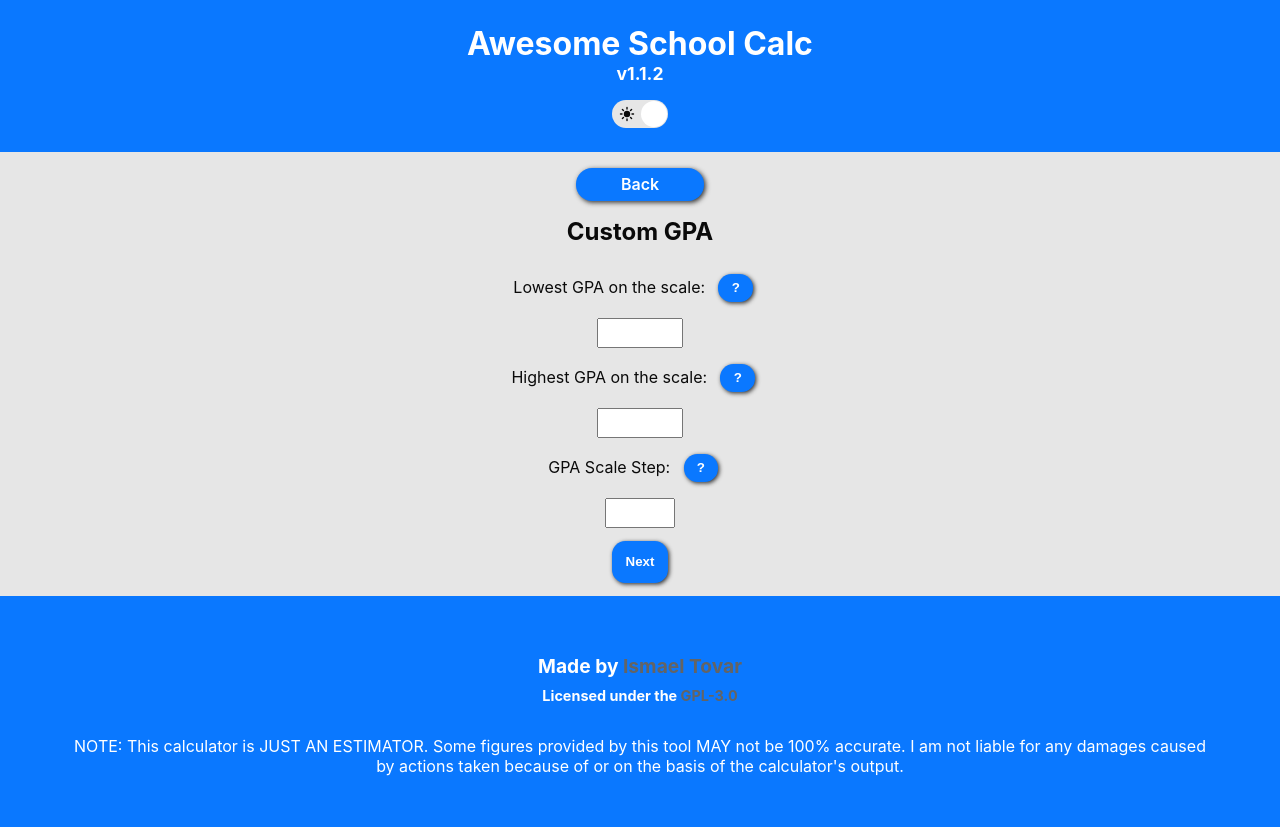
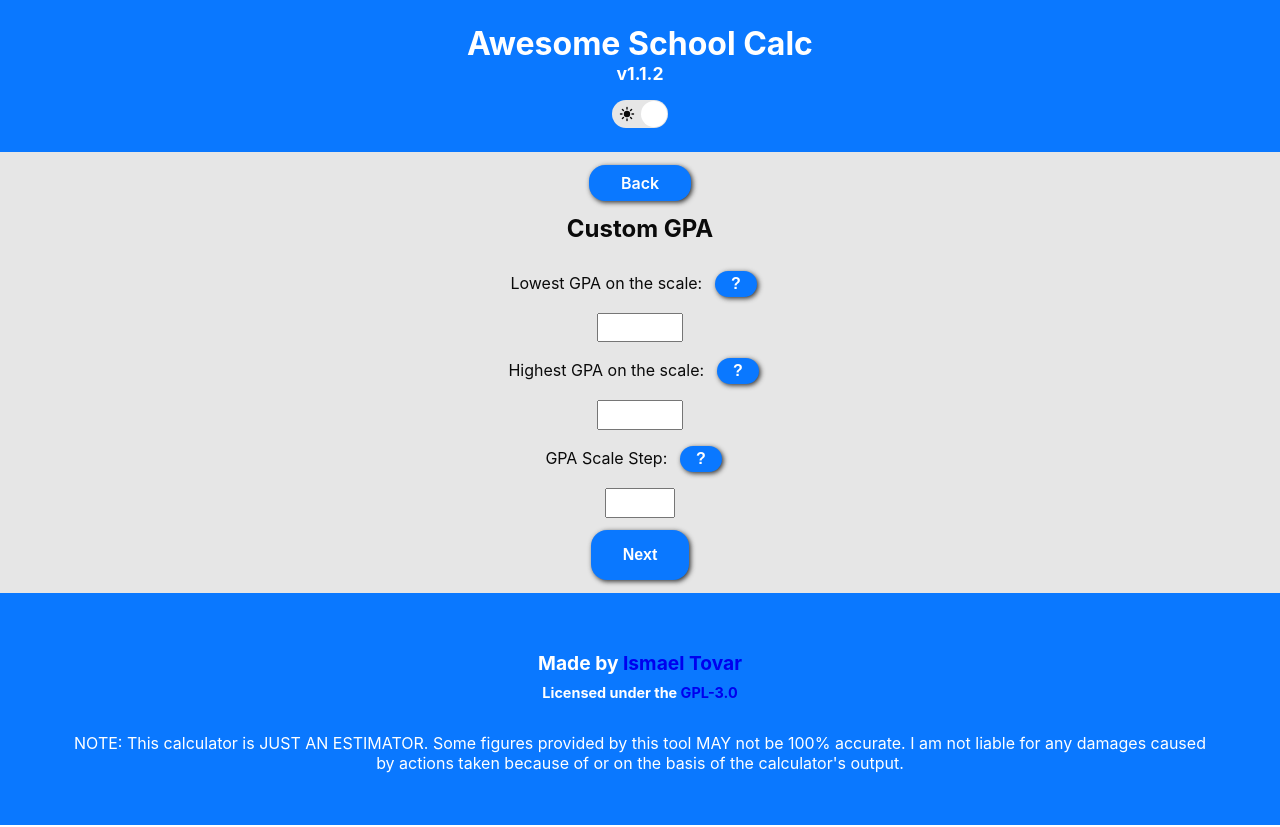
Before and after one commit to ismaeltech01/awesome-school-calc, a React (Create React App) app: page /gpa/custom in a window 1280 px wide. Built offline with nearby package versions, Linux system fonts and the light colour scheme.

Commit message:
Improved UI of buttons

```diff
--- a/src/css/CalcHeader.scss
+++ b/src/css/CalcHeader.scss
@@ -10,6 +10,5 @@
 
 #calc-back-btn {
   @include button;
-  padding: .4em;
-  width: 10vw;
+  padding: clamp(.2em, 1vh, 1em) clamp(1em, 5vw, 2em);
 }
--- a/src/css/GPACalc.scss
+++ b/src/css/GPACalc.scss
@@ -21,4 +21,5 @@
 
 #back-btn {
   @include button;
+  padding: clamp(.5em, 4vh, 1em) clamp(1em, 5vw, 2em);
 }
--- a/src/css/Header.scss
+++ b/src/css/Header.scss
@@ -2,7 +2,7 @@
 @import 'mixins.scss';
 
 #header {
-  padding: clamp(1em, 10vh, 1.5em);
+  padding: clamp(.5em, 8vw, 1.5em);
   @include colProp(primary, background-color);
 }
 
--- a/src/css/_mixins.scss
+++ b/src/css/_mixins.scss
@@ -50,10 +50,11 @@
 }
 
 @mixin button {
+  padding: clamp(.5em, 4vh, 1em) clamp(1em, 5vw, 2em);
+  margin: clamp(.5em, 1vw, 2em);
+  font-size: clamp(1em, 1em, 3em);
   font-weight: 600;
-  padding: 1em;
   border-radius: 1em;
-  margin: 1em;
   border: none;
 
   &.light {
@@ -74,17 +75,9 @@
 }
 
 @mixin linkBtn {
-  padding: clamp(1em, 20vw, 2em);
-  margin: clamp(.5em, 1vw, 2em);
-  border-radius: 1.5em;
-  font-weight: 500;
-  font-size: clamp(1em, 1em, 3em);
+  @include button;
 
   &.light {
-    background-color: $btn-col;
-    color: $btn-txt-col;
-    box-shadow: .1em .1em .3em $shadow-col;
-
     & a:link {
       background-color: $primary-col;
     }
@@ -102,10 +95,6 @@
   }
 
   &.dark {
-    background-color: $btn-col-dark;
-    color: $btn-txt-col-dark;
-    box-shadow: .1em .1em .3em $shadow-col-dark;
-
     & a:link {
       background-color: $primary-col-dark;
     }
@@ -124,6 +113,7 @@
 }
 
 @mixin link {
+  &.light {
     &:link {
       color: $link-col;
     }
@@ -138,6 +128,22 @@
     }
   }
 
+  &.dark {
+    &:link {
+      color: $link-col-dark;
+    }
+    &:visited {
+      color: $link-visited-col-dark;
+    }
+    &:hover {
+      color: $link-hover-col-dark;
+    }
+    &:active {
+      color: $link-active-col-dark;
+    }
+  }
+}
+
 @mixin pageBackground {
   @include colProp(tertiary, background-color)
 }
--- a/src/css/calculator.scss
+++ b/src/css/calculator.scss
@@ -31,8 +31,8 @@ button {
 #help-btn {
   @include button;
   cursor: help !important;
-  padding: .5em 1em;
-  margin: 0em 1em;
+  padding: clamp(.2em, .5vh, .8em) clamp(.5em, 2.5vw, 1em);
+  margin: 0em clamp(.5em, 1vw, 1em);
 }
 
 #submit-btn {
```
Lines whose indentation alone changed are shown as unchanged.
